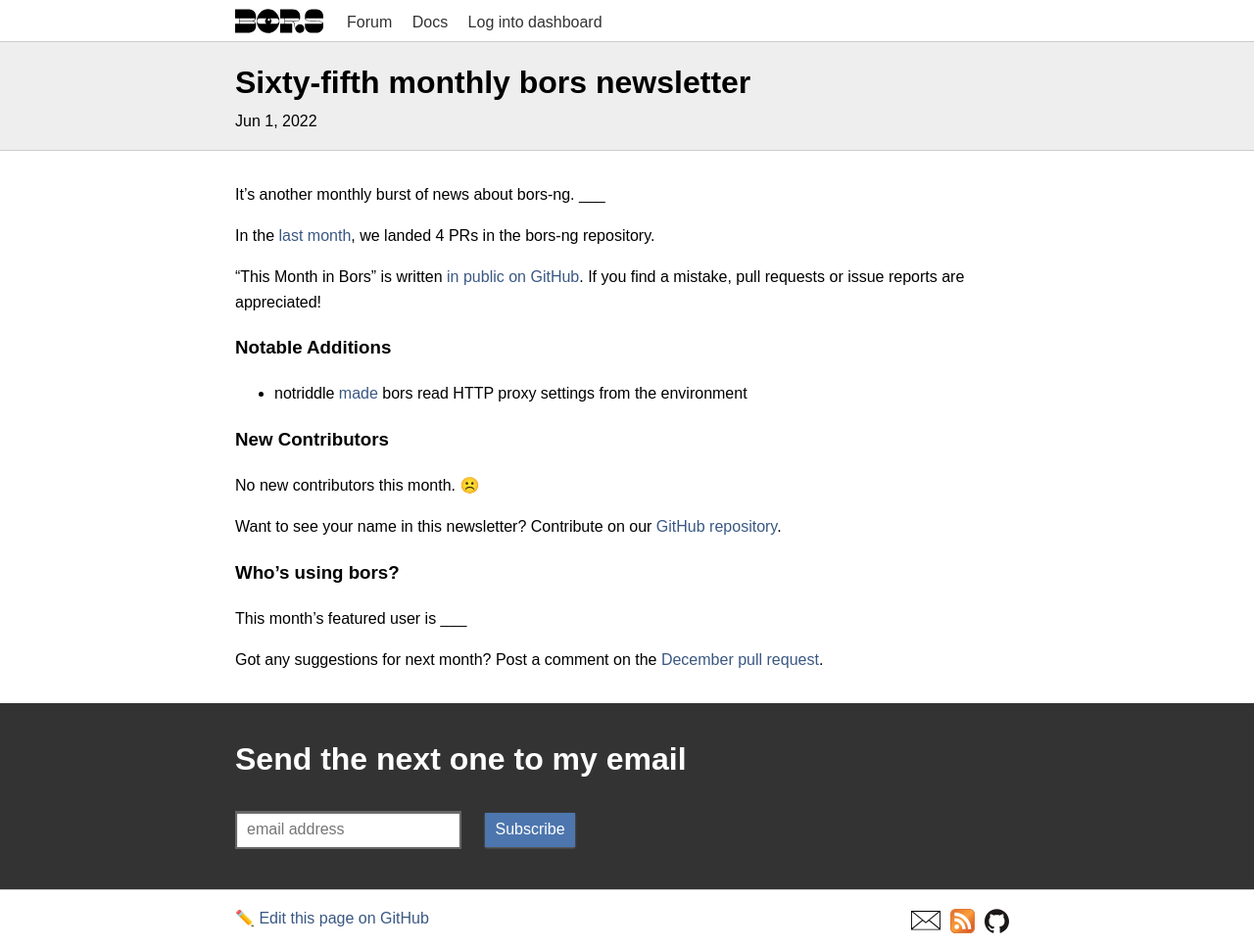
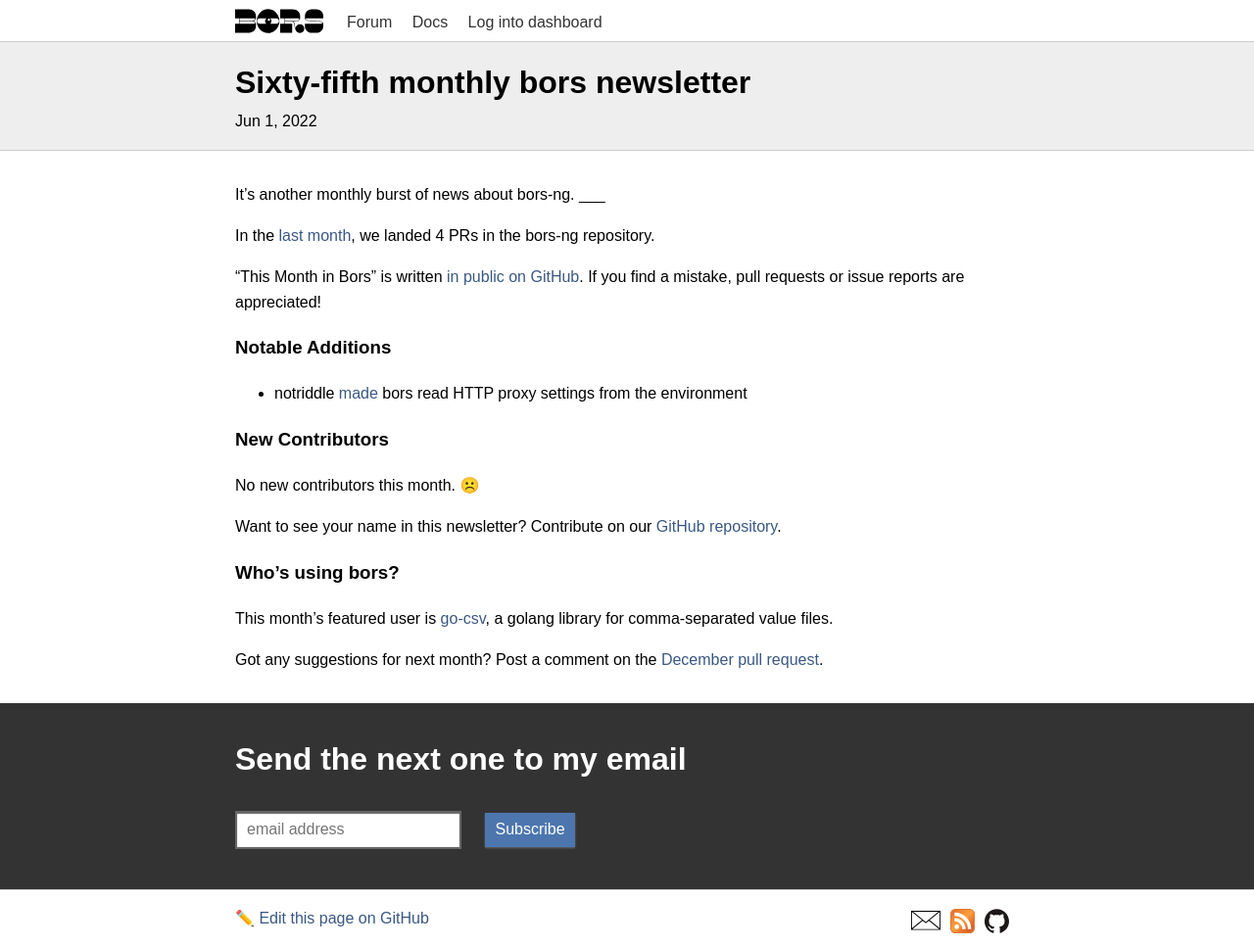
Before and after one commit to bors-ng/bors-ng.github.io, a Jekyll site: the page built from _posts/2022-06-01-tmib-65.md, in a window 1280 px wide. Shown: the whole page at 98% size. Built offline with Jekyll 4.4.1, drawn with Linux system fonts in a browser that asks for light colours.

Commit message:
Add featured user

```diff
--- a/_posts/2022-06-01-tmib-65.md
+++ b/_posts/2022-06-01-tmib-65.md
@@ -30,7 +30,7 @@
 
 ### Who's using bors?
 
-This month's featured user is ___
+This month's featured user is [go-csv](https://github.com/JensRantil/go-csv), a golang library for comma-separated value files.
 
 Got any suggestions for next month?
 Post a comment on the [December pull request](https://github.com/bors-ng/bors-ng.github.io/pull/___).
```
